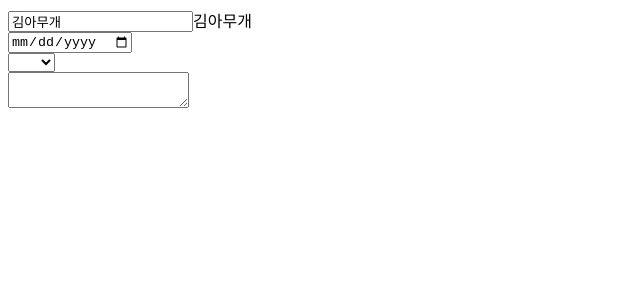
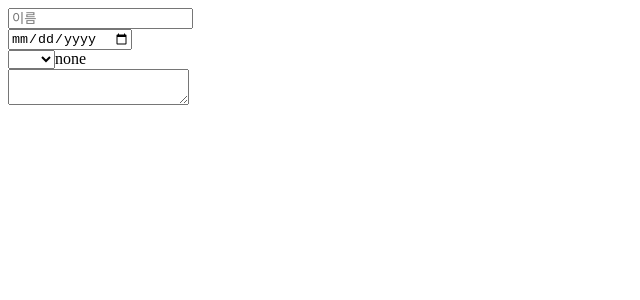
Before and after one commit to mungsil/one-bite-react, a React (Vite) app in the folder sec05/: page / in a window 1280 px wide. Shown: the top 300 px of the page, without its empty margins (0-640 px from the left). Built offline with nearby package versions, Linux system fonts and the light colour scheme.

Commit message:
state로 입력받기 리팩토링

```diff
--- a/sec05/src/components/Register.jsx
+++ b/sec05/src/components/Register.jsx
@@ -1,49 +1,53 @@
 import { useState } from "react";
 
 const Register = () => {
-  const [name, setName] = useState("김아무개"); // state: "", setState: function to change state
-  const [birth, setBirth] = useState("");
-  const [country, setCountry] = useState("");
-  const [bio, setBio] = useState("");
+  const [input, setInput] = useState({
+    name: "",
+    birth: "",
+    country: "none",
+    bio: "",
+  });
 
-  const onChangeName = (e) => {
-    setName(e.target.value);
-  };
-
-  const onChangeBirth = (e) => {
-    setBirth(e.target.value);
-  };
-
-  const onChangeCountry = (e) => {
-    setCountry(e.target.value);
-  };
-
-  const onChangeBio = (e) => {
-    setBio(e.target.value);
+  const onChange = (e) => {
+    console.log(e.target.name, e.target.value);
+    setInput({
+      ...input,
+      [e.target.name]: e.target.value,
+    });
   };
 
   return (
     <div>
       <div>
-        <input value={name} onChange={onChangeName} placeholder="이름"></input>
-        {name}
+        <input
+          name="name"
+          value={input.name}
+          onChange={onChange}
+          placeholder="이름"
+        ></input>
+        {input.name}
       </div>
       <div>
-        <input value={birth} onChange={onChangeBirth} type="date" />
-        {birth}
+        <input
+          name="birth"
+          value={input.birth}
+          onChange={onChange}
+          type="date"
+        />
+        {input.birth}
       </div>
       <div>
-        <select value={country} onChange={onChangeCountry}>
+        <select name="country" value={input.country} onChange={onChange}>
           <option value="none"></option>
           <option value="kr">한국</option>
           <option value="us">미국</option>
           <option value="uk">영국</option>
         </select>
-        {country}
+        {input.country}
       </div>
       <div>
-        <textarea value={bio} onChange={onChangeBio} />
-        {bio}
+        <textarea name="bio" value={input.bio} onChange={onChange} />
+        {input.bio}
       </div>
     </div>
   );
```
